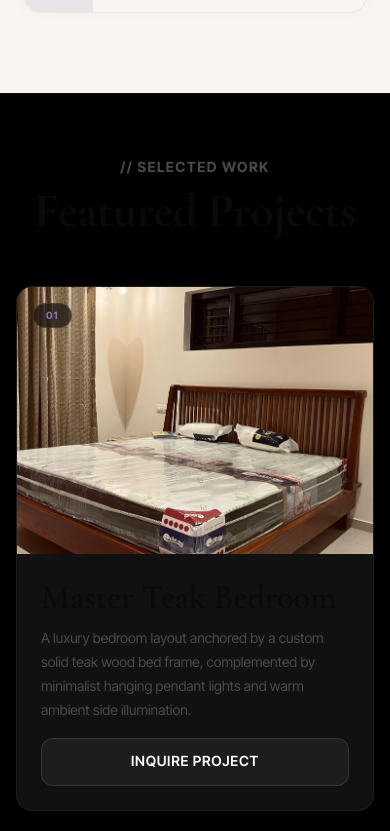
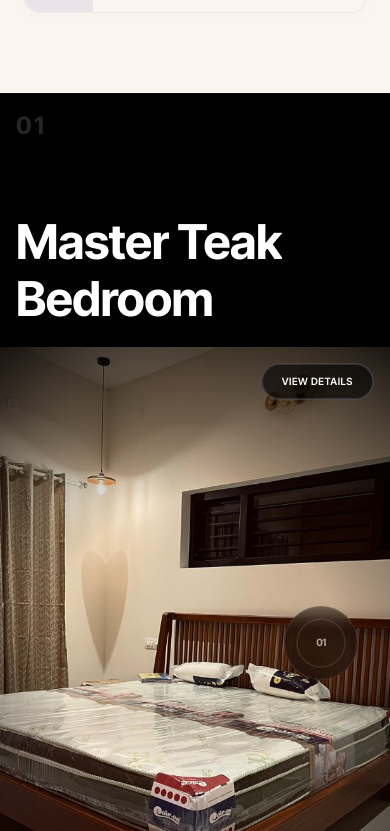
Before and after one commit to intasiabranding-source/bright-builders, a React (Vite) app: page / in a window 390 px wide. Shown: the part 7730-8561 px from the top of the page. Built offline with nearby package versions, Linux system fonts and the light colour scheme.

Commit message:
fix: adjust mobile layout proportions inside projects section

```diff
--- a/src/components/ImageReveal.tsx
+++ b/src/components/ImageReveal.tsx
@@ -1,6 +1,6 @@
 "use client";
 
-import React, { useRef, useEffect, useState } from "react";
+import { useRef, useEffect, useState } from "react";
 import { motion, useScroll, useSpring, useTransform, useMotionValue } from "framer-motion";
 
 interface ProjectItem {
@@ -88,9 +88,10 @@ export function ImageRevealSection() {
   const containerRef = useRef<HTMLDivElement>(null);
   const rightSideRef = useRef<HTMLDivElement>(null);
   const [activeIndex, setActiveIndex] = useState(0);
+
   const [isModalOpen, setIsModalOpen] = useState(false);
 
-  // Mouse tilt variables (desktop only)
+  // Mouse tilt variables
   const mouseX = useMotionValue(0);
   const mouseY = useMotionValue(0);
 
@@ -108,7 +109,7 @@ export function ImageRevealSection() {
     damping: 20,
   });
 
-  // Circular progress calculations (desktop only)
+  // Circular progress calculations
   const strokeDashoffset = useTransform(springProgress, (progress) => {
     const circumference = 2 * Math.PI * 24; // r=24
     return circumference - progress * circumference;
@@ -135,6 +136,7 @@ export function ImageRevealSection() {
     return () => window.removeEventListener("scroll", handleScroll);
   }, []);
 
+  // Mouse movement capture inside the sticky section
   const handleMouseMove = (e: React.MouseEvent) => {
     if (!rightSideRef.current) return;
     const rect = rightSideRef.current.getBoundingClientRect();
@@ -150,62 +152,7 @@ export function ImageRevealSection() {
   };
 
   return (
-    <>
-      {/* MOBILE & TABLET LAYOUT: Responsive Grid Column Layout */}
-      <div className="block md:hidden bg-black text-white py-16 px-4 sm:px-6 w-full">
-        <div className="max-w-7xl mx-auto">
-          {/* Section Header */}
-          <div className="mb-12 text-center">
-            <span className="text-xs uppercase tracking-widest text-[#8A78B4] font-bold block mb-2">// SELECTED WORK</span>
-            <h2 className="text-3xl sm:text-5xl font-bold tracking-tight text-white font-display">Featured Projects</h2>
-          </div>
-
-          {/* Responsive Grid List */}
-          <div className="grid grid-cols-1 sm:grid-cols-2 gap-6 w-full">
-            {projectsData.map((project) => (
-              <div
-                key={project.id}
-                className="flex flex-col bg-[#111111] rounded-2xl overflow-hidden border border-white/5 transition-all duration-500 hover:border-[#8A78B4]/30 hover:shadow-[0_10px_30px_rgba(138,120,180,0.15)]"
-              >
-                {/* Visual Area */}
-                <div className="w-full aspect-[4/3] overflow-hidden relative">
-                  <img
-                    src={project.imgUrl}
-                    alt={project.title}
-                    className="w-full h-full object-cover transition-transform duration-700 hover:scale-105"
-                    loading="lazy"
-                  />
-                  <div className="absolute top-4 left-4 bg-black/60 backdrop-blur-md border border-white/10 rounded-full px-3 py-1 text-[10px] uppercase font-bold tracking-widest text-[#8A78B4]">
-                    {project.number}
-                  </div>
-                </div>
-
-                {/* Narrative Area */}
-                <div className="p-6 flex-1 flex flex-col justify-between gap-4">
-                  <div>
-                    <h3 className="text-lg sm:text-xl font-bold text-white font-display mb-2">{project.title}</h3>
-                    <p className="text-xs sm:text-sm text-white/60 font-light leading-relaxed font-sans">{project.description}</p>
-                  </div>
-
-                  <button
-                    onClick={() => window.open(`https://wa.me/917510836988?text=${encodeURIComponent(`Hello Jishnu, I am interested in discussing: ${project.title}`)}`, "_blank")}
-                    className="w-full h-12 flex items-center justify-center rounded-xl bg-white/5 border border-white/10 text-white font-bold text-xs uppercase tracking-widest transition-all duration-300 hover:bg-[#8A78B4] hover:border-[#8A78B4]"
-                  >
-                    Inquire Project
-                  </button>
-                </div>
-              </div>
-            ))}
-          </div>
-        </div>
-      </div>
-
-      {/* DESKTOP LAYOUT: Perfect Screen Stack Slider (Unchanged) */}
-      <div
-        ref={containerRef}
-        className="hidden md:block relative w-full bg-black text-white"
-        style={{ height: "400vh" }}
-      >
+    <div ref={containerRef} className="relative w-full bg-black text-white" style={{ height: "400vh" }}>
       {/* 2-3% Opacity Film Grain Texture Overlay */}
       <div
         className="fixed inset-0 pointer-events-none z-40 opacity-[0.025]"
@@ -218,7 +165,7 @@ export function ImageRevealSection() {
       <div className="sticky top-0 left-0 w-full h-screen overflow-hidden flex flex-col md:flex-row bg-black">
 
         {/* Left Column: Narrative Content */}
-          <div className="w-full md:w-1/2 h-full flex flex-col justify-between p-4 md:p-16 lg:p-24 z-10 select-none text-white!">
+        <div className="w-full md:w-1/2 h-[30vh] md:h-full flex flex-col justify-between p-4 md:p-16 lg:p-24 z-10 select-none text-white!">
           {/* Floating Section Number */}
           <div className="overflow-hidden h-6 md:h-16 relative">
             <motion.span
@@ -281,7 +228,7 @@ export function ImageRevealSection() {
           ref={rightSideRef}
           onMouseMove={handleMouseMove}
           onMouseLeave={handleMouseLeave}
-            className="w-full md:w-1/2 h-full relative overflow-hidden bg-black cursor-crosshair"
+          className="w-full md:w-1/2 h-[70vh] md:h-full relative overflow-hidden bg-black cursor-crosshair"
         >
           {/* Soft vignette overlay */}
           <div className="absolute inset-0 bg-[radial-gradient(circle_at_center,transparent_40%,rgba(0,0,0,0.85)_100%)] pointer-events-none z-20" />
@@ -313,10 +260,11 @@ export function ImageRevealSection() {
                 }}
                 transition={{
                   duration: 0.9,
-                    ease: [0.22, 1, 0.36, 1],
+                  ease: [0.22, 1, 0.36, 1], // Custom cubic-bezier easing
                 }}
                 className="absolute inset-0 w-full h-full will-change-transform will-change-[clip-path,filter,opacity]"
               >
+                {/* Parallax image layer */}
                 <ParallaxImage
                   src={project.imgUrl}
                   alt={project.title}
@@ -353,7 +301,7 @@ export function ImageRevealSection() {
             </div>
           </div>
 
-            {/* Top Right Corner View Details Button */}
+          {/* Top Right Corner View Details Button (Mobile Only) with lavender magnetic style animations */}
           <div className="absolute top-4 right-4 z-30 block md:hidden">
             <button
               onClick={() => setIsModalOpen(true)}
@@ -394,7 +342,6 @@ export function ImageRevealSection() {
         </div>
       )}
     </div>
-    </>
   );
 }
 
```
Lines whose indentation alone changed are shown as unchanged.
